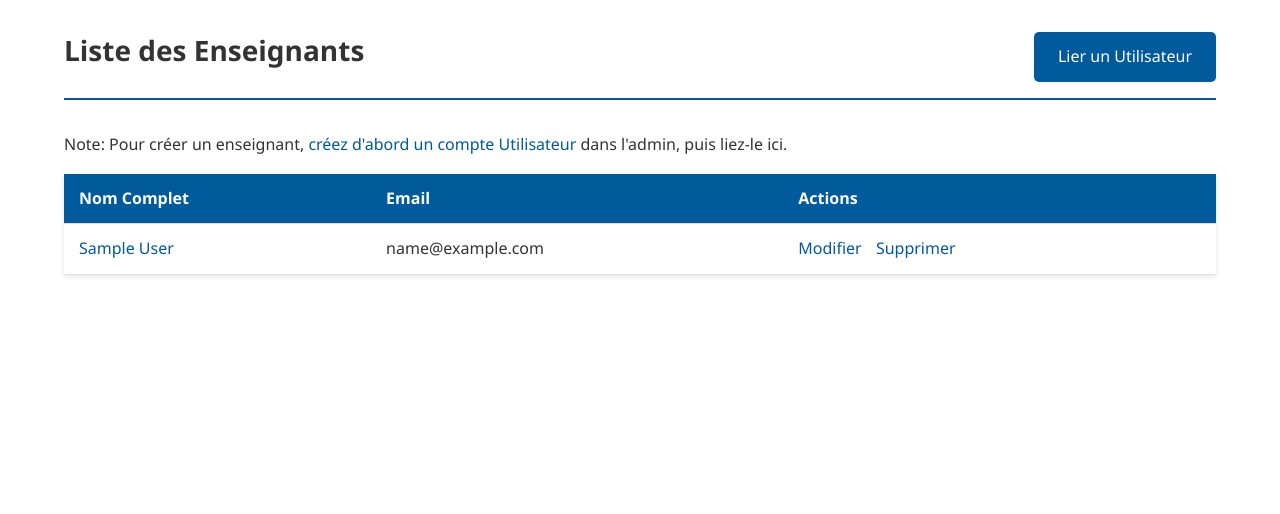
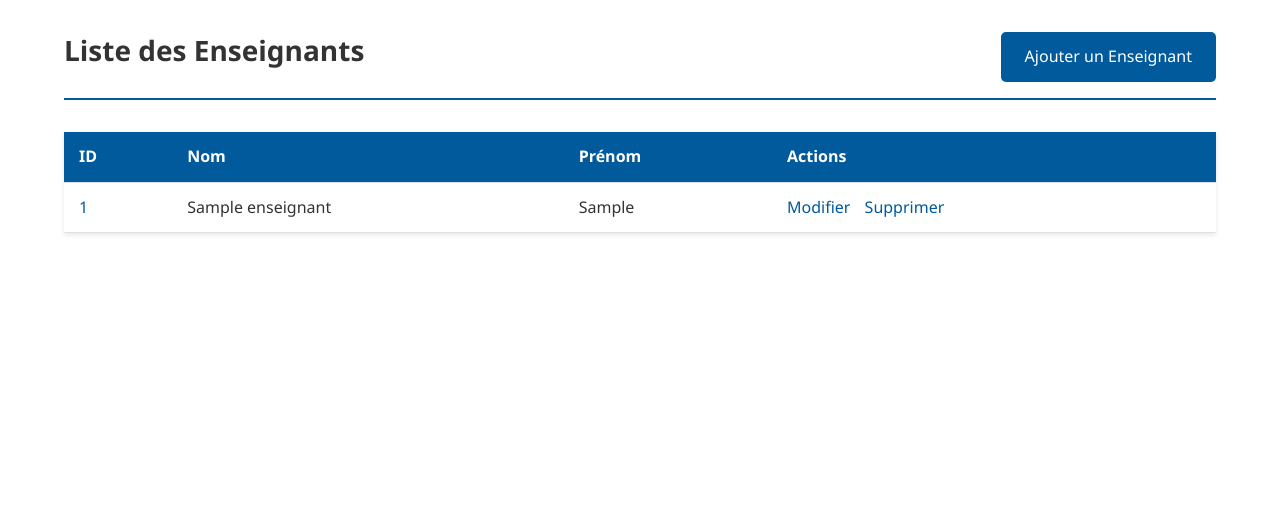
Before and after one commit to cyprienbf/GestionNotes, a Django app: page /enseignants/ in a window 1280 px wide. Shown: the part 83-597 px from the top of the page. Run offline with Django 5.2, Linux system fonts and the light colour scheme; tables that the repository leaves empty hold one stand-in row (values such as "Sample post").

Commit message:
Global Update

```diff
--- a/enseignants/models.py
+++ b/enseignants/models.py
@@ -1,17 +1,13 @@
 from django.db import models
-from django.contrib.auth.models import User
 
-# On étend le modèle User de Django avec un profil Enseignant
 class Enseignant(models.Model):
-    # Relation un-à-un avec le User. Si le User est supprimé, le profil Enseignant aussi.
-    user = models.OneToOneField(User, on_delete=models.CASCADE)
-    # nom et prenom sont déjà dans le modèle User, mais on peut les redoubler ici si on veut
-    # ou simplement utiliser user.first_name et user.last_name
+    nom = models.CharField(max_length=100)
+    prenom = models.CharField(max_length=100)
 
     def __str__(self):
-        # Utilise le prénom et le nom du modèle User associé
-        return f"{self.user.first_name} {self.user.last_name}"
+        return f"{self.prenom} {self.nom}"
 
     class Meta:
         verbose_name = "Enseignant"
         verbose_name_plural = "Enseignants"
+        ordering = ['nom', 'prenom']
--- a/enseignants/views.py
+++ b/enseignants/views.py
@@ -1,6 +1,5 @@
 from django.urls import reverse_lazy
 from django.views.generic import ListView, DetailView, CreateView, UpdateView, DeleteView
-from django.contrib.auth.models import User
 from .models import Enseignant
 
 class EnseignantListView(ListView):
@@ -12,26 +11,15 @@ class EnseignantDetailView(DetailView):
     model = Enseignant
     template_name = 'enseignants/enseignant_detail.html'
 
-# Note: Une vue de création plus robuste gérerait la création de l'objet User associé.
-# Pour l'instant, nous supposons que le User est créé via l'admin ou un autre process.
-# Ceci est une simplification pour ce CRUD. La version complète nécessiterait un formulaire personnalisé.
-# Nous allons donc créer un formulaire simple qui demande de sélectionner un User existant.
 class EnseignantCreateView(CreateView):
     model = Enseignant
-    fields = ['user'] # On sélectionne un User existant non lié
+    fields = ['nom', 'prenom']
     template_name = 'enseignants/enseignant_form.html'
     success_url = reverse_lazy('enseignants:enseignant_list')
 
-    def get_form(self, form_class=None):
-        form = super().get_form(form_class)
-        # On filtre pour n'afficher que les utilisateurs qui ne sont pas déjà des enseignants
-        linked_users_pk = Enseignant.objects.all().values_list('user__pk', flat=True)
-        form.fields['user'].queryset = User.objects.exclude(pk__in=linked_users_pk)
-        return form
-
 class EnseignantUpdateView(UpdateView):
     model = Enseignant
-    fields = ['user']
+    fields = ['nom', 'prenom']
     template_name = 'enseignants/enseignant_form.html'
     success_url = reverse_lazy('enseignants:enseignant_list')
 
@@ -39,10 +27,3 @@ class EnseignantDeleteView(DeleteView):
     model = Enseignant
     template_name = 'enseignants/enseignant_confirm_delete.html'
     success_url = reverse_lazy('enseignants:enseignant_list')
-
-    # Il faut aussi supprimer le User associé pour ne pas le laisser "orphelin"
-    def form_valid(self, form):
-        user = self.get_object().user
-        response = super().form_valid(form)
-        user.delete()
-        return response
--- a/templates/enseignants/enseignant_detail.html
+++ b/templates/enseignants/enseignant_detail.html
@@ -8,9 +8,8 @@
 </div>
 
 <div class="detail-view">
-    <h3>{{ object.user.get_full_name }}</h3>
-    <p><strong>Nom d'utilisateur :</strong> {{ object.user.username }}</p>
-    <p><strong>Email :</strong> {{ object.user.email }}</p>
+    <h3>{{ object.prenom }} {{ object.nom }}</h3>
+    <p><strong>ID Enseignant :</strong> {{ object.id }}</p>
 
     <div class="detail-actions">
         <a href="{% url 'enseignants:enseignant_update' object.pk %}" class="btn btn-primary">Modifier</a>
--- a/templates/enseignants/enseignant_form.html
+++ b/templates/enseignants/enseignant_form.html
@@ -1,10 +1,10 @@
 {% extends 'base.html' %}
 
-{% block title %}{% if object %}Modifier Enseignant{% else %}Lier un Enseignant{% endif %}{% endblock %}
+{% block title %}{% if object %}Modifier Enseignant{% else %}Ajouter Enseignant{% endif %}{% endblock %}
 
 {% block content %}
 <div class="page-header">
-    <h2>{% if object %}Modifier le lien de l'Enseignant{% else %}Lier un Utilisateur à un profil Enseignant{% endif %}</h2>
+    <h2>{% if object %}Modifier l'Enseignant{% else %}Ajouter un nouvel Enseignant{% endif %}</h2>
 </div>
 
 <div class="form-container">
--- a/templates/enseignants/enseignant_list.html
+++ b/templates/enseignants/enseignant_list.html
@@ -5,24 +5,24 @@
 {% block content %}
 <div class="page-header">
     <h2>Liste des Enseignants</h2>
-    <a href="{% url 'enseignants:enseignant_create' %}" class="btn btn-primary">Lier un Utilisateur</a>
+    <a href="{% url 'enseignants:enseignant_create' %}" class="btn btn-primary">Ajouter un Enseignant</a>
 </div>
-
-<p class="info">Note: Pour créer un enseignant, <a href="/admin/auth/user/add/">créez d'abord un compte Utilisateur</a> dans l'admin, puis liez-le ici.</p>
 
 <table class="data-table">
     <thead>
         <tr>
-            <th>Nom Complet</th>
-            <th>Email</th>
+            <th>ID</th>
+            <th>Nom</th>
+            <th>Prénom</th>
             <th>Actions</th>
         </tr>
     </thead>
     <tbody>
         {% for enseignant in enseignants %}
         <tr>
-            <td><a href="{% url 'enseignants:enseignant_detail' enseignant.pk %}">{{ enseignant.user.get_full_name }}</a></td>
-            <td>{{ enseignant.user.email }}</td>
+            <td><a href="{% url 'enseignants:enseignant_detail' enseignant.pk %}">{{ enseignant.id }}</a></td>
+            <td>{{ enseignant.nom }}</td>
+            <td>{{ enseignant.prenom }}</td>
             <td class="actions">
                 <a href="{% url 'enseignants:enseignant_update' enseignant.pk %}">Modifier</a>
                 <a href="{% url 'enseignants:enseignant_delete' enseignant.pk %}">Supprimer</a>
@@ -30,7 +30,7 @@
         </tr>
         {% empty %}
         <tr>
-            <td colspan="3">Aucun enseignant trouvé.</td>
+            <td colspan="4">Aucun enseignant trouvé.</td>
         </tr>
         {% endfor %}
     </tbody>
--- a/templates/etudiants/etudiant_list.html
+++ b/templates/etudiants/etudiant_list.html
@@ -28,8 +28,8 @@
         {% for etudiant in etudiants %}
         <tr>
             <td><a href="{% url 'etudiants:etudiant_detail' etudiant.pk %}">{{ etudiant.numero_etudiant }}</a></td>
-            <td>{{ etudiant.nom }}</td>
-            <td>{{ etudiant.prenom }}</td>
+            <td><a href="{% url 'etudiants:etudiant_detail' etudiant.pk %}">{{ etudiant.nom }}</a></td>
+            <td><a href="{% url 'etudiants:etudiant_detail' etudiant.pk %}">{{ etudiant.prenom }}</a></td>
             <td>{{ etudiant.groupe }}</td>
             <td class="{% with moyenne=etudiant.moyenne_generale %}{{ moyenne|get_note_color_class }}{% endwith %}">
                 {% if etudiant.moyenne_generale is not None %}
```
Also changed, not shown: enseignants/migrations/0001_initial.py, etudiants/migrations/0001_initial.py, examens/migrations/0001_initial.py, notes/migrations/0001_initial.py, ressources/migrations/0001_initial.py, ues/migrations/0001_initial.py.
